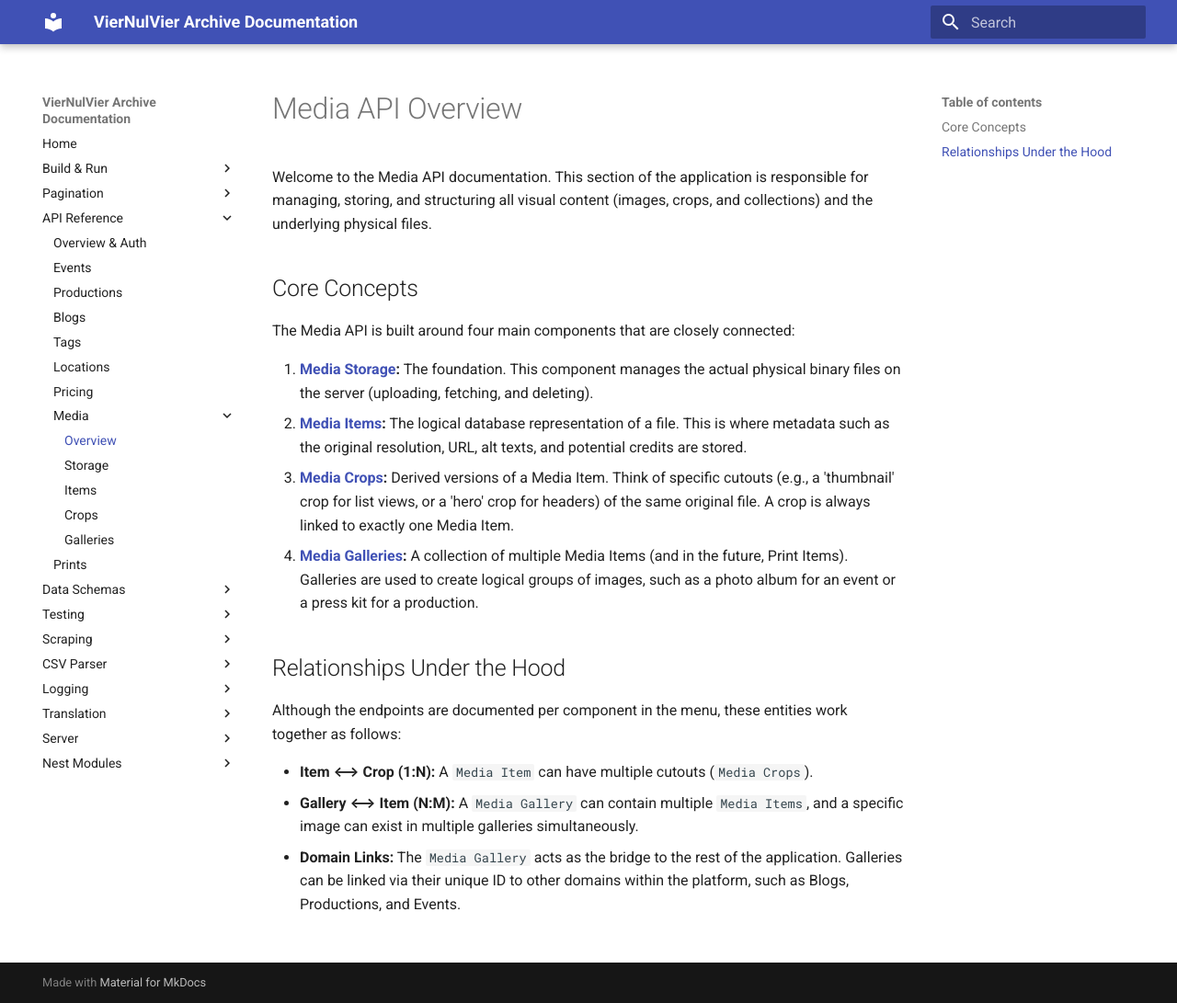
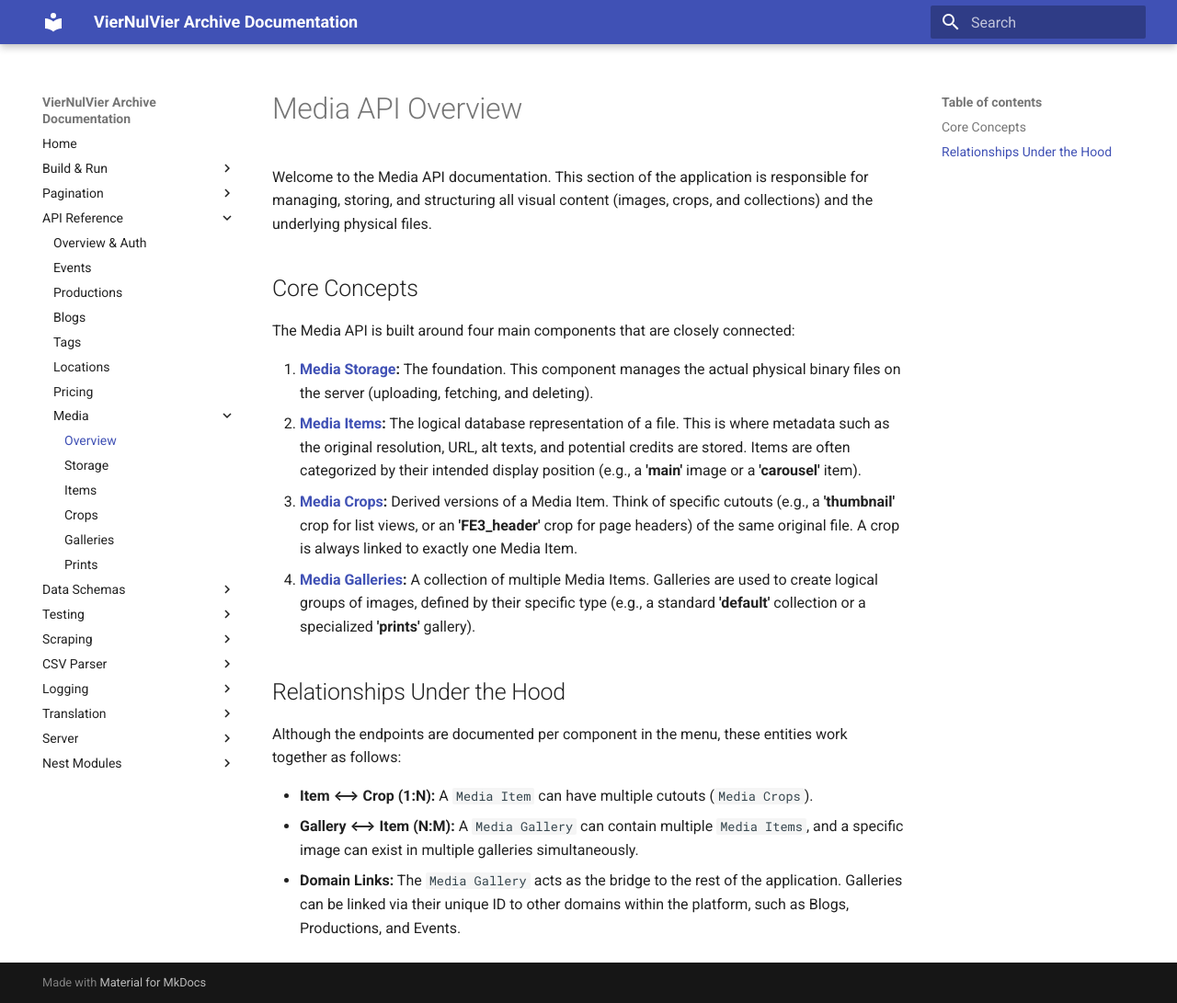
Before and after one commit to SELab-2/viernulvier-4, an MkDocs documentation site: the page built from docs/api/media/index.md, in a window 1280 px wide and 1091 px high. Shown: the whole window at 92% size. Built offline with MkDocs 1.6.1 and Material for MkDocs 9.7.7, drawn with Linux system fonts in a browser that asks for light colours; the version menu is left out.

Commit message:
Some more changes i forgor :skull: :sob:

```diff
--- a/docs/api/media/index.md
+++ b/docs/api/media/index.md
@@ -7,9 +7,9 @@ Welcome to the Media API documentation. This section of the application is respo
 The Media API is built around four main components that are closely connected:
 
 1. **[Media Storage](storage.md):** The foundation. This component manages the actual physical binary files on the server (uploading, fetching, and deleting).
-2. **[Media Items](items.md):** The logical database representation of a file. This is where metadata such as the original resolution, URL, alt texts, and potential credits are stored.
-3. **[Media Crops](crops.md):** Derived versions of a Media Item. Think of specific cutouts (e.g., a 'thumbnail' crop for list views, or a 'hero' crop for headers) of the same original file. A crop is always linked to exactly one Media Item.
-4. **[Media Galleries](galleries.md):** A collection of multiple Media Items (and in the future, Print Items). Galleries are used to create logical groups of images, such as a photo album for an event or a press kit for a production.
+2. **[Media Items](items.md):** The logical database representation of a file. This is where metadata such as the original resolution, URL, alt texts, and potential credits are stored. Items are often categorized by their intended display position (e.g., a **'main'** image or a **'carousel'** item).
+3. **[Media Crops](crops.md):** Derived versions of a Media Item. Think of specific cutouts (e.g., a **'thumbnail'** crop for list views, or an **'FE3_header'** crop for page headers) of the same original file. A crop is always linked to exactly one Media Item.
+4. **[Media Galleries](galleries.md):** A collection of multiple Media Items. Galleries are used to create logical groups of images, defined by their specific type (e.g., a standard **'default'** collection or a specialized **'prints'** gallery).
 
 ## Relationships Under the Hood
 
--- a/mkdocs.yml
+++ b/mkdocs.yml
@@ -29,7 +29,7 @@ nav:
           - Items: api/media/items.md
           - Crops: api/media/crops.md
           - Galleries: api/media/galleries.md
-      - Prints: api/prints.md
+          - Prints: api/media/prints.md
   - Data Schemas:
       - Overview: schemas/index.md
       - Core Entities: schemas/entities.md
```
Also changed, not shown: docs/api/media/prints.md (renamed from docs/api/prints.md).
